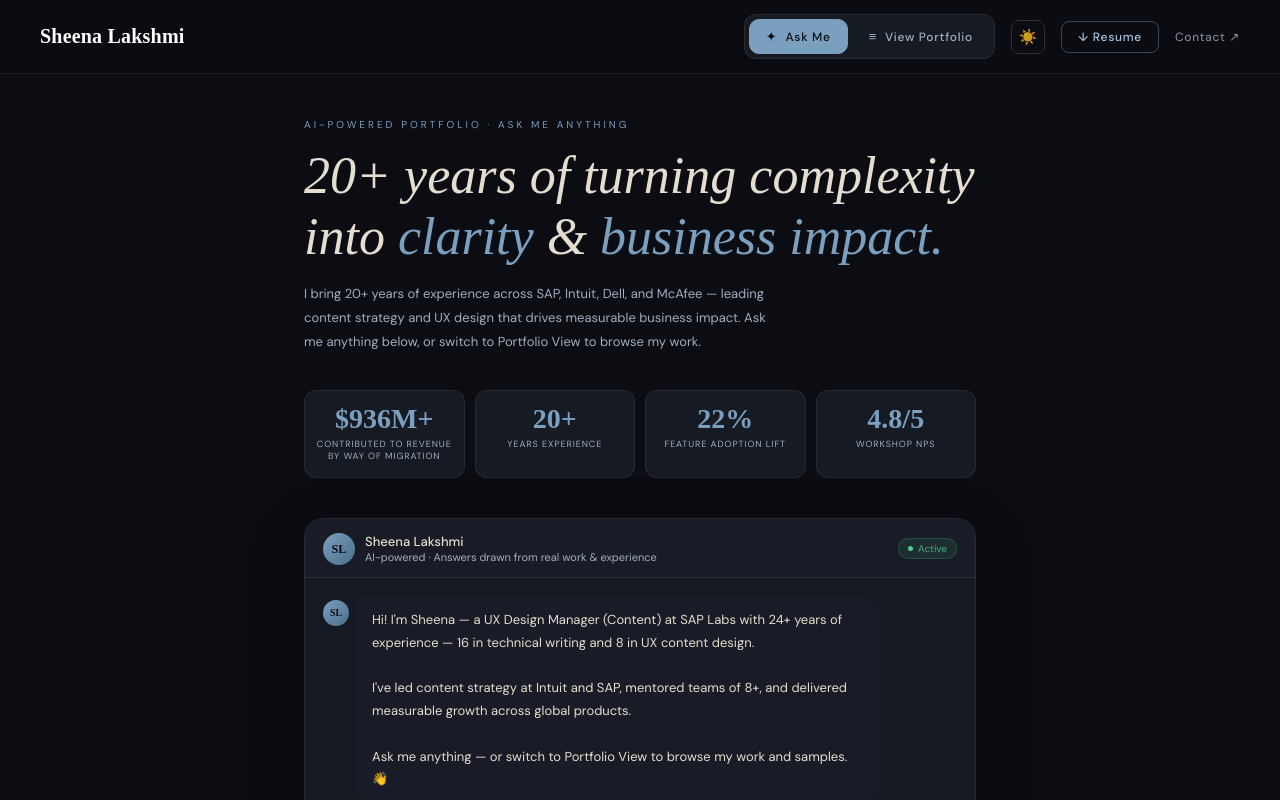
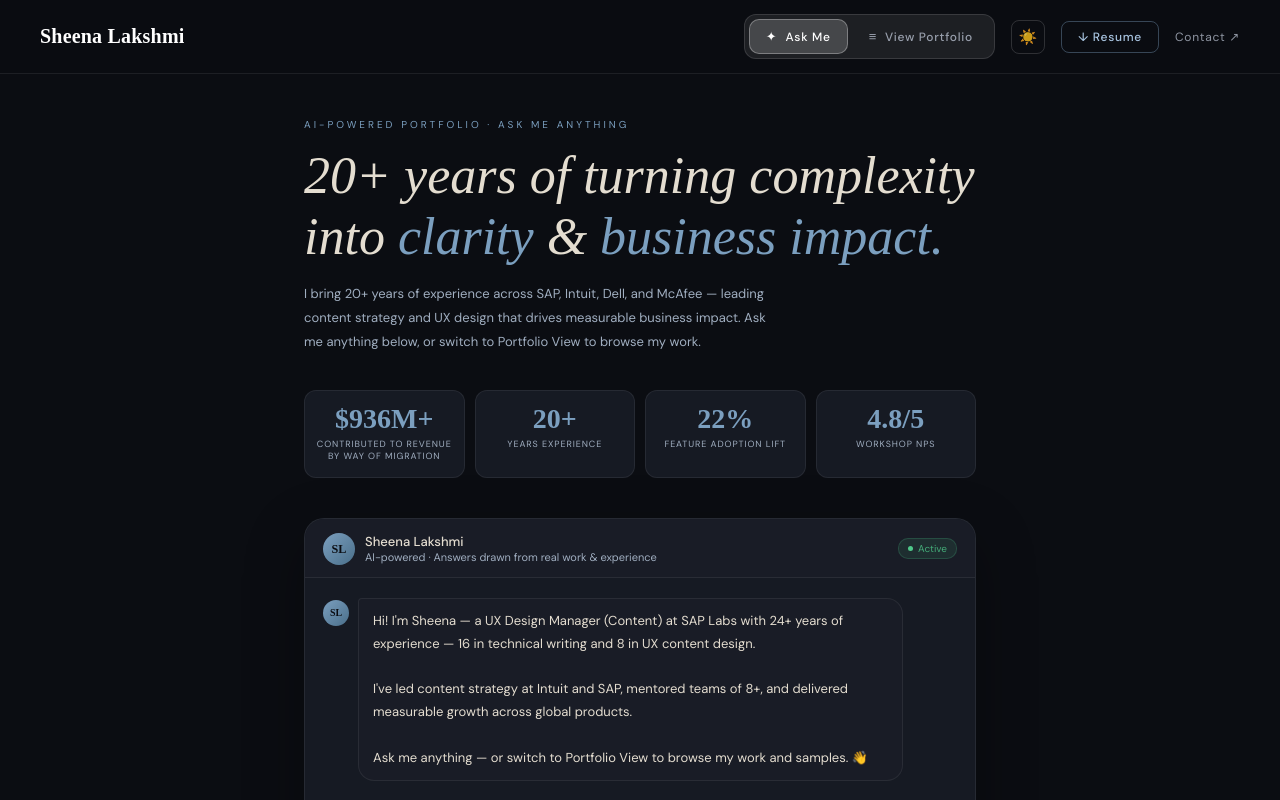
Before and after one commit to sheenalakshmi/sheena-portfolio, a React (Vite) app: page / in a window 1280 px wide. Shown: the top 800 px of the page. Built offline with nearby package versions, Linux system fonts and the light colour scheme; a web font is replaced by a local one.

Commit message:
Update SheenaPortfolio.jsx

```diff
--- a/src/SheenaPortfolio.jsx
+++ b/src/SheenaPortfolio.jsx
@@ -12,7 +12,6 @@ Previously: Content Design Lead & Strategist at Intuit/QuickBooks (Sep 2022–20
 Contact: sheenalakshmi@gmail.com | +91 98458 07918 | linkedin.com/in/sheena-lakshmi-232a425/
 
 IMPACT AT A GLANCE:
-$936M+ combined revenue contributed to across Payments ($213M) and Payroll ($723M) — by way of migration
 37% YoY growth in budgets created by companies
 22% lift in first-time feature adoption
 CES improvement: 13% → 52% (FP&A budgeting)
@@ -568,7 +567,7 @@ function ModeToggle({ mode, setMode }) {
   return (
     <div style={{
       display: "flex", gap: 4,
-      background: C.surface, border: `1px solid ${C.border}`,
+      background: "rgba(255,255,255,0.08)", border: "1px solid rgba(255,255,255,0.12)",
       padding: 4, borderRadius: 12,
     }}>
       {[
@@ -580,9 +579,9 @@ function ModeToggle({ mode, setMode }) {
           className="sl-mode-btn"
           onClick={() => setMode(m.id)}
           style={{
-            background: mode === m.id ? C.accent : "transparent",
-            color: mode === m.id ? C.bg : C.muted,
-            borderColor: mode === m.id ? C.accent : "transparent",
+            background: mode === m.id ? "rgba(255,255,255,0.18)" : "transparent",
+            color: mode === m.id ? "#fff" : "rgba(200,208,224,0.72)",
+            borderColor: mode === m.id ? "rgba(255,255,255,0.3)" : "transparent",
           }}
         >
           <span style={{ fontSize: 13 }}>{m.icon}</span>
@@ -596,9 +595,119 @@ function ModeToggle({ mode, setMode }) {
 // ═══════════════════════════════════════════════════════════════════
 // AI CHAT MODE
 // ═══════════════════════════════════════════════════════════════════
+
+const LARGE_THRESHOLD = 380; // chars — responses above this get fronting + disclosure
+
+function getFront(content) {
+  // Return the first meaningful sentence as the "front"
+  const first = content.split(/\n\n/)[0].trim();
+  // Hard cap at ~160 chars, ending at a sentence boundary
+  if (first.length <= 160) return first;
+  const cut = first.slice(0, 165);
+  const lastDot = Math.max(cut.lastIndexOf(". "), cut.lastIndexOf(".\n"));
+  return lastDot > 60 ? cut.slice(0, lastDot + 1) : cut + "…";
+}
+
+function getDetail(content) {
+  // Everything after the first paragraph
+  const parts = content.split(/\n\n/);
+  return parts.slice(1).join("\n\n").trim();
+}
+
+function AssistantMessage({ content, idx, expanded, onToggle }) {
+  const isLarge = content.length > LARGE_THRESHOLD;
+  const front   = isLarge ? getFront(content) : content;
+  const detail  = isLarge ? getDetail(content) : "";
+  const hasDetail = detail.length > 0;
+
+  return (
+    <div style={{
+      maxWidth: "86%",
+      background: C.card,
+      border: `1px solid ${C.border}`,
+      borderRadius: "4px 16px 16px 16px",
+      overflow: "hidden",
+    }}>
+      {/* ── Front / Visual Summary ── */}
+      {isLarge ? (
+        <div style={{
+          padding: "12px 16px 10px",
+          borderBottom: expanded && hasDetail ? `1px solid ${C.border}` : "none",
+          background: C.aLo,
+        }}>
+          <div style={{
+            display: "flex", alignItems: "center", gap: 6, marginBottom: 7,
+          }}>
+            <div style={{
+              width: 4, height: 4, borderRadius: "50%", background: C.accent, flexShrink: 0,
+            }}/>
+            <span style={{
+              fontSize: 9, letterSpacing: "0.14em", textTransform: "uppercase",
+              color: C.accent, fontFamily: SANS, fontWeight: 500,
+            }}>Key takeaway</span>
+          </div>
+          <p style={{
+            fontSize: 13, lineHeight: 1.75, color: C.text,
+            whiteSpace: "pre-wrap", wordBreak: "break-word",
+          }}>{front}</p>
+        </div>
+      ) : (
+        <div style={{ padding: "11px 14px" }}>
+          <p style={{
+            fontSize: 13, lineHeight: 1.75, color: C.text,
+            whiteSpace: "pre-wrap", wordBreak: "break-word", margin: 0,
+          }}>{content}</p>
+        </div>
+      )}
+
+      {/* ── Detail / Deep dive ── */}
+      {isLarge && hasDetail && expanded && (
+        <div style={{ padding: "12px 16px 10px" }}>
+          <p style={{
+            fontSize: 13, lineHeight: 1.75, color: C.text,
+            whiteSpace: "pre-wrap", wordBreak: "break-word", margin: 0,
+          }}>{detail}</p>
+        </div>
+      )}
+
+      {/* ── Toggle ── */}
+      {isLarge && hasDetail && (
+        <button
+          onClick={() => onToggle(idx)}
+          style={{
+            display: "flex", alignItems: "center", gap: 6,
+            width: "100%", padding: "8px 16px",
+            background: "transparent",
+            borderTop: `1px solid ${C.border}`,
+            border: "none", borderTop: `1px solid ${C.border}`,
+            cursor: "pointer", color: C.accent,
+            fontSize: 11, fontFamily: SANS, fontWeight: 500,
+            letterSpacing: "0.04em", textAlign: "left",
+            transition: "background 0.15s",
+          }}
+          onMouseEnter={e => e.currentTarget.style.background = C.aLo}
+          onMouseLeave={e => e.currentTarget.style.background = "transparent"}
+        >
+          <span style={{ fontSize: 13, lineHeight: 1 }}>{expanded ? "↑" : "↓"}</span>
+          {expanded ? "Collapse" : "Deep dive →"}
+        </button>
+      )}
+    </div>
+  );
+}
+
 function AIMode({ onAsk, msgs, setMsgs, busy, setBusy, input, setInput }) {
-  const endRef  = useRef(null);
+  const endRef   = useRef(null);
   const inputRef = useRef(null);
+  const [expandedMsgs, setExpandedMsgs] = useState(new Set());
+
+  const toggleExpand = (idx) => {
+    setExpandedMsgs(prev => {
+      const next = new Set(prev);
+      next.has(idx) ? next.delete(idx) : next.add(idx);
+      return next;
+    });
+  };
 
   useEffect(() => {
     endRef.current?.scrollIntoView({ behavior: "smooth" });
@@ -676,14 +785,23 @@ function AIMode({ onAsk, msgs, setMsgs, busy, setBusy, input, setInput }) {
           {msgs.map((m, i) => (
             <div key={i} className="sl-msg" style={{ display: "flex", justifyContent: m.role === "user" ? "flex-end" : "flex-start", gap: 9, alignItems: "flex-start" }}>
               {m.role === "assistant" && <Avatar size={26} />}
-              <div style={{
-                maxWidth: "82%",
-                background: m.role === "user" ? C.accent : C.card,
-                color: m.role === "user" ? "#0F1117" : C.text,
-                padding: "11px 14px",
-                borderRadius: m.role === "user" ? "16px 4px 16px 16px" : "4px 16px 16px 16px",
-                fontSize: 13, lineHeight: 1.75, whiteSpace: "pre-wrap", wordBreak: "break-word",
-              }}>{m.content}</div>
+              {m.role === "user" ? (
+                <div style={{
+                  maxWidth: "82%",
+                  background: C.accent,
+                  color: C.bg,
+                  padding: "11px 14px",
+                  borderRadius: "16px 4px 16px 16px",
+                  fontSize: 13, lineHeight: 1.75, whiteSpace: "pre-wrap", wordBreak: "break-word",
+                }}>{m.content}</div>
+              ) : (
+                <AssistantMessage
+                  content={m.content}
+                  idx={i}
+                  expanded={expandedMsgs.has(i)}
+                  onToggle={toggleExpand}
+                />
+              )}
             </div>
           ))}
           {busy && (
@@ -734,17 +852,6 @@ function ClassicMode({ onAskAbout }) {
 
   return (
     <div style={{ position: "relative" }}>
-
-      {/* ── DRAWER OVERLAY ── */}
-      {drawer && (
-        <div
-          onClick={closeDrawer}
-          style={{
-            position: "fixed", inset: 0, background: "rgba(0,0,0,0.55)",
-            zIndex: 50, backdropFilter: "blur(4px)",
-          }}
-        />
-      )}
 
       {/* ── DRAWER PANEL ── */}
       <div style={{
@@ -1015,8 +1122,21 @@ function ClassicMode({ onAskAbout }) {
             Click <strong style={{ color: C.text, fontWeight: 500 }}>View case study</strong> on any project to see the full challenge, process, results, and artifacts.
           </p>
           <div style={{ display: "flex", flexDirection: "column", gap: 10 }}>
-            {PROJECTS.map(p => (
-              <div key={p.id} className="sl-proj-card">
+            {PROJECTS.map(p => {
+              const isActive   = drawer?.id === p.id;
+              const isInactive = drawer && !isActive;
+              return (
+              <div
+                key={p.id}
+                className="sl-proj-card"
+                style={{
+                  transition: "opacity 0.3s ease, border-color 0.3s ease, box-shadow 0.3s ease, background 0.3s ease",
+                  opacity:     isInactive ? 0.45 : 1,
+                  border:      isActive ? `1.5px solid ${C.accent}` : `1px solid ${C.border}`,
+                  background:  isActive ? C.aLo : C.card,
+                  boxShadow:   isActive ? `0 0 0 3px ${C.aMid}, 0 8px 32px ${C.shadow}` : "none",
+                }}
+              >
                 <div style={{ padding: "18px 22px", display: "flex", alignItems: "center", gap: 16 }}>
                   <span style={{ fontFamily: SANS, fontSize: 11, color: C.muted, letterSpacing: "0.1em", flexShrink: 0 }}>{p.id}</span>
                   <div style={{ flex: 1, minWidth: 0 }}>
@@ -1045,7 +1165,8 @@ function ClassicMode({ onAskAbout }) {
                   </div>
                 </div>
               </div>
-            ))}
+              );
+            })}
           </div>
         </section>
 
```
